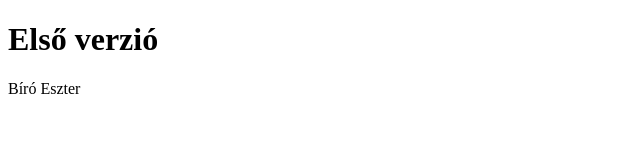
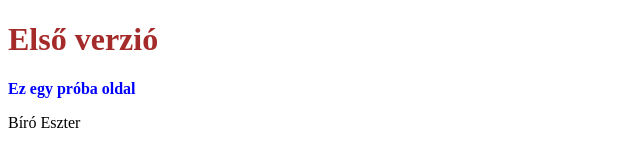
Before and after one commit to Retzseb/elso-proba-projekt, a plain HTML site: page index.html in a window 1280 px wide. Shown: the whole page, without its empty margins (0-640 px from the left). Drawn offline with Linux system fonts and the light colour scheme; files that its build step writes are made by us from their sources.

Commit message:
Elso projekt: Add index.css

```diff
--- a/index.html
+++ b/index.html
@@ -4,9 +4,11 @@
     <meta charset="UTF-8">
     <meta name="viewport" content="width=device-width, initial-scale=1.0">
     <title>Document</title>
+    <link rel="stylesheet" href="index.css">
 </head>
 <body>
     <h1>Első verzió</h1>
+    <h2>Ez egy próba oldal</h2>
     <p>Bíró Eszter</p>
 </body>
 </html>
--- /dev/null
+++ b/stilus/index.css
@@ -0,0 +1,9 @@
+h1 {
+    color: brown;
+    font-size: 2rem;
+}
+
+h2 {
+    color: blue;
+    font-size: 1rem;
+}
```
